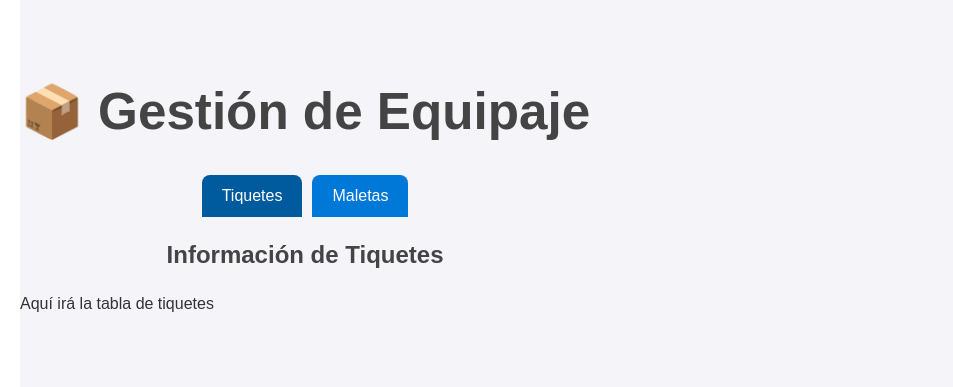
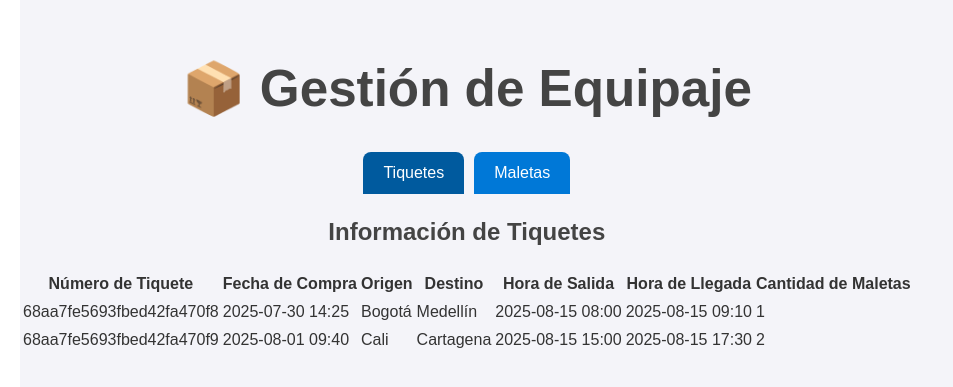
Before and after one commit to JulianRosales07/competitiva, a React (Vite) app in the folder fronEquipaje/: page / in a window 1280 px wide. Shown: the part 229-616 px from the top of the page, without its empty margins (0-953 px from the left). Built offline with nearby package versions, Linux system fonts and the light colour scheme.

Commit message:
feat: agregar componente Tiquetes con tabla de información y datos de Equipaje

```diff
--- a/fronEquipaje/src/components/Tiquetes.jsx
+++ b/fronEquipaje/src/components/Tiquetes.jsx
@@ -1,9 +1,44 @@
+import React, { useEffect, useState } from "react";
+import data from "../data/Equipaje.json";
+
 function Tiquetes() {
+    const [tiquetes, setTiquetes] = useState([]);
+
+    useEffect(() => {
+        setTiquetes(data);
+    }, []);
+
     return (
         <div>
             <h2>Información de Tiquetes</h2>
-            <p>Aquí irá la tabla de tiquetes</p>
+            <table>
+                <thead>
+                    <tr>
+                        <th>Número de Tiquete</th>
+                        <th>Fecha de Compra</th>
+                        <th>Origen</th>
+                        <th>Destino</th>
+                        <th>Hora de Salida</th>
+                        <th>Hora de Llegada</th>
+                        <th>Cantidad de Maletas</th>
+                    </tr>
+                </thead>
+                <tbody>
+                    {tiquetes.map((item) => (
+                        <tr key={item.tiquete_id}>
+                            <td>{item.tiquete_id}</td>
+                            <td>{item.fecha_compra}</td>
+                            <td>{item.origen}</td>
+                            <td>{item.destino}</td>
+                            <td>{item.hora_salida}</td>
+                            <td>{item.hora_llegada}</td>
+                            <td>{item.maletas.length}</td>
+                        </tr>
+                    ))}
+                </tbody>
+            </table>
         </div>
     );
 }
+
 export default Tiquetes;
--- a/fronEquipaje/src/data/Equipaje.json
+++ b/fronEquipaje/src/data/Equipaje.json
@@ -0,0 +1,46 @@
+[
+    {
+        "tiquete_id": "68aa7fe5693fbed42fa470f8",
+        "fecha_compra": "2025-07-30 14:25",
+        "origen": "Bogotá",
+        "destino": "Medellín",
+        "hora_salida": "2025-08-15 08:00",
+        "hora_llegada": "2025-08-15 09:10",
+        "maletas": [
+            {
+                "maleta_id": "M-001",
+                "peso": 12,
+                "unidad": "kg",
+                "destino": "Medellín",
+                "hora_despacho": "2025-08-15 07:30",
+                "estado": "Despachada"
+            }
+        ]
+    },
+    {
+        "tiquete_id": "68aa7fe5693fbed42fa470f9",
+        "fecha_compra": "2025-08-01 09:40",
+        "origen": "Cali",
+        "destino": "Cartagena",
+        "hora_salida": "2025-08-15 15:00",
+        "hora_llegada": "2025-08-15 17:30",
+        "maletas": [
+            {
+                "maleta_id": "M-002",
+                "peso": 15,
+                "unidad": "kg",
+                "destino": "Cartagena",
+                "hora_despacho": "2025-08-15 14:20",
+                "estado": "Despachada"
+            },
+            {
+                "maleta_id": "M-003",
+                "peso": 10,
+                "unidad": "kg",
+                "destino": "Cartagena",
+                "hora_despacho": "2025-08-15 14:25",
+                "estado": "Despachada"
+            }
+        ]
+    }
+]
```
